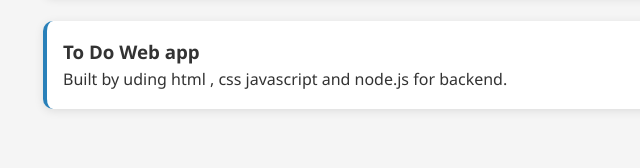
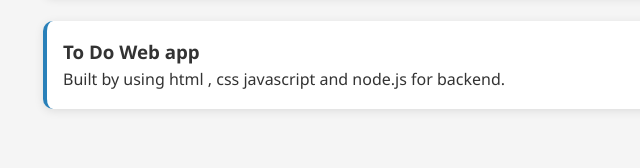
Before and after one commit to taimoor897/taimoor897.github.io, a plain HTML site: page index.html in a window 1280 px wide. Shown: the part 1237-1405 px from the top of the page, 129-769 px from the left. Drawn offline with nearby package versions, Linux system fonts and the light colour scheme.

Commit message:
Update index.html

```diff
--- a/index.html
+++ b/index.html
@@ -70,7 +70,7 @@
 
   <div class="project" data-aos="zoom-in">
     <h3>To Do Web app</h3>
-    <p>Built by uding html , css javascript and node.js for backend.</p>
+    <p>Built by using html , css javascript and node.js for backend.</p>
   </div>
 </section>
 
```
